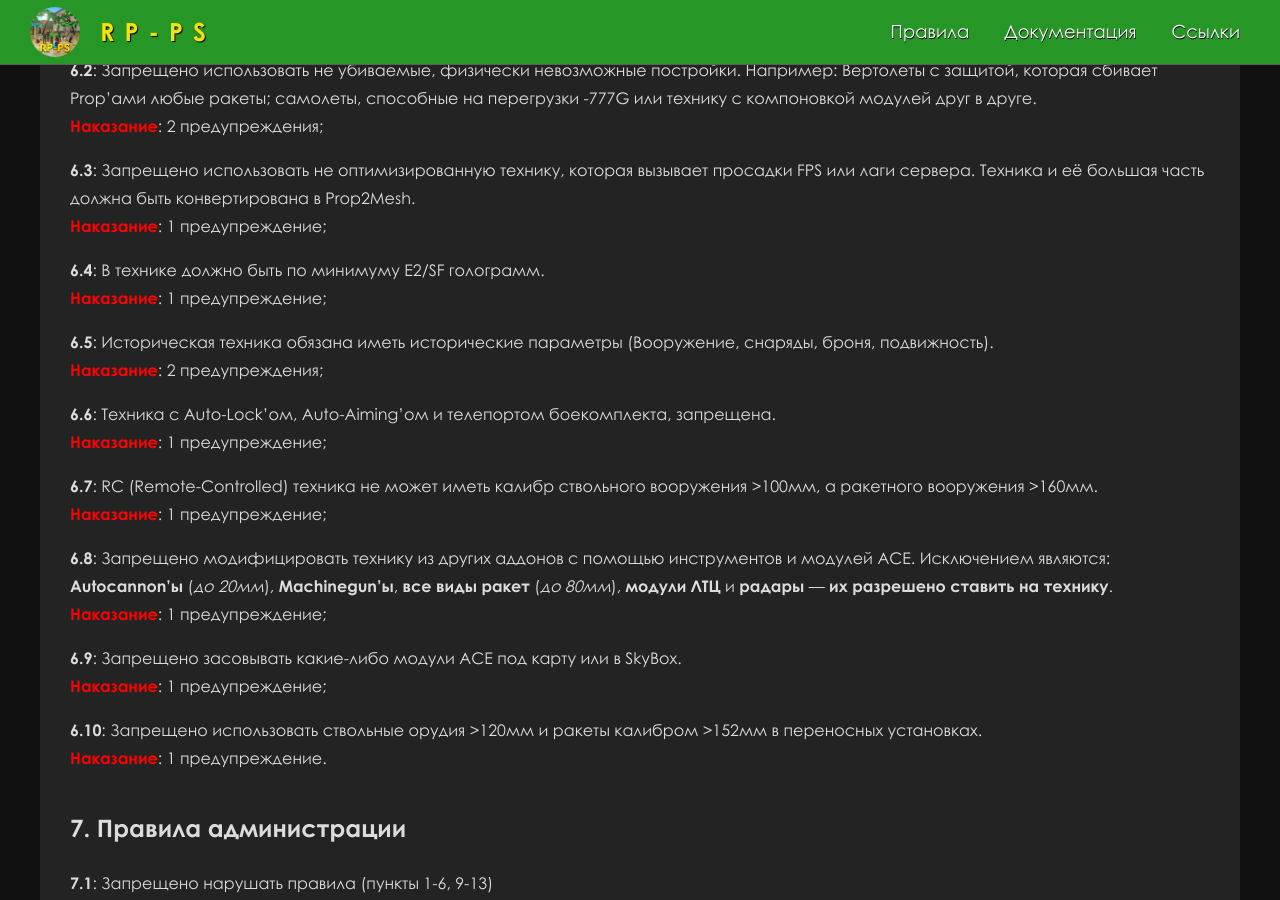
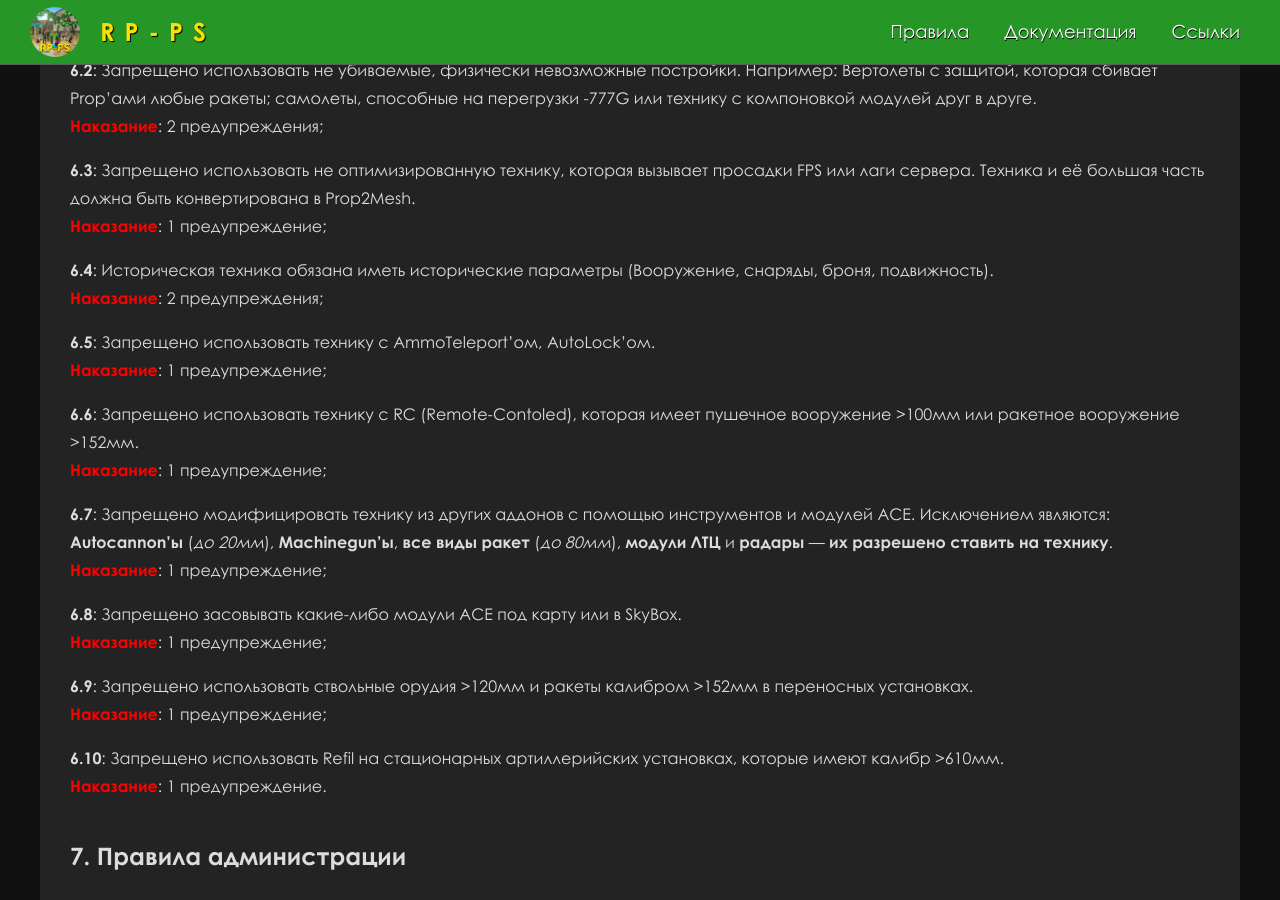
Before and after one commit to RP-PS/RP-PS.github.io, a Jekyll site: the page built from rules.md, in a window 1280 px wide and 900 px high, scrolled down 3927 px. Built offline with Jekyll 4.4.1, drawn with Linux system fonts in a browser that asks for light colours.

Commit message:
Перепис, ребаланс пунктов 6.0-6.10
1. Добавил новый пункт 6.10. Пункт запрещает использование Refil'а на стационарных артиллерийских установках, которые имеют калибр >610мм.
2. Удалил старый пункт 6.4 про E2/SF голограммы
3. Переписан пункт 6.5
4. Переписан пункт 6.6 про RC технику.

```diff
--- a/rules.md
+++ b/rules.md
@@ -166,25 +166,25 @@ layout: default
 **6.3**: Запрещено использовать не оптимизированную технику, которая вызывает просадки FPS или лаги сервера. Техника и её большая часть должна быть конвертирована в Prop2Mesh.
 **Наказание**: 1 предупреждение;
 
-**6.4**: В технике должно быть по минимуму E2/SF голограмм.
+**6.4**: Историческая техника обязана иметь исторические параметры (Вооружение, снаряды, броня, подвижность).
+**Наказание**: 2 предупреждения;
+
+**6.5**: Запрещено использовать технику с AmmoTeleport'ом, AutoLock'ом.
 **Наказание**: 1 предупреждение;
 
-**6.5**: Историческая техника обязана иметь исторические параметры (Вооружение, снаряды, броня, подвижность).
-**Наказание**: 2 предупреждения;
-
-**6.6**: Техника с Auto-Lock'ом, Аuto-Аiming'ом и телепортом боекомплекта, запрещена.
+**6.6**: Запрещено использовать технику с RC (Remote-Contoled), которая имеет пушечное вооружение >100мм или ракетное вооружение >152мм.
 **Наказание**: 1 предупреждение;
 
-**6.7**: RC (Remote-Controlled) техника не может иметь калибр ствольного вооружения >100мм, а ракетного вооружения >160мм.
+**6.7**: Запрещено модифицировать технику из других аддонов с помощью инструментов и модулей ACE. Исключением являются: **Autocannon'ы** (*до 20мм*), **Machinegun'ы**, **все виды ракет** (*до 80мм*), **модули ЛТЦ** и **радары** — **их разрешено ставить на технику**.
 **Наказание**: 1 предупреждение;
 
-**6.8**: Запрещено модифицировать технику из других аддонов с помощью инструментов и модулей ACE. Исключением являются: **Autocannon'ы** (*до 20мм*), **Machinegun'ы**, **все виды ракет** (*до 80мм*), **модули ЛТЦ** и **радары** — **их разрешено ставить на технику**.
+**6.8**: Запрещено засовывать какие-либо модули ACE под карту или в SkyBox.
 **Наказание**: 1 предупреждение;
 
-**6.9**: Запрещено засовывать какие-либо модули ACE под карту или в SkyBox.
+**6.9**: Запрещено использовать ствольные орудия >120мм и ракеты калибром >152мм в переносных установках.
 **Наказание**: 1 предупреждение;
 
-**6.10**: Запрещено использовать ствольные орудия >120мм и ракеты калибром >152мм в переносных установках.
+**6.10**: Запрещено использовать Refil на стационарных артиллерийских установках, которые имеют калибр >610мм.
 **Наказание**: 1 предупреждение.
 
 ## 7. Правила администрации
```
